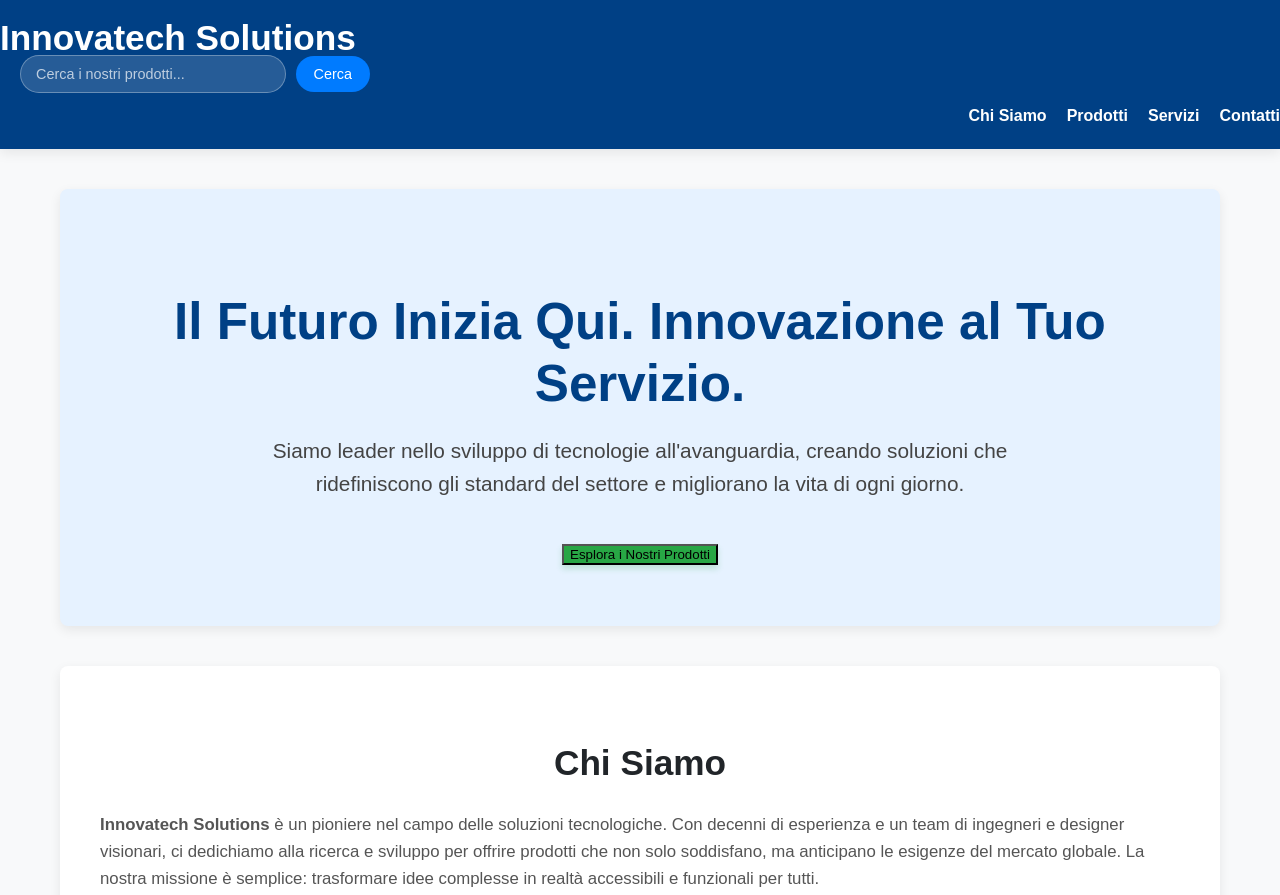
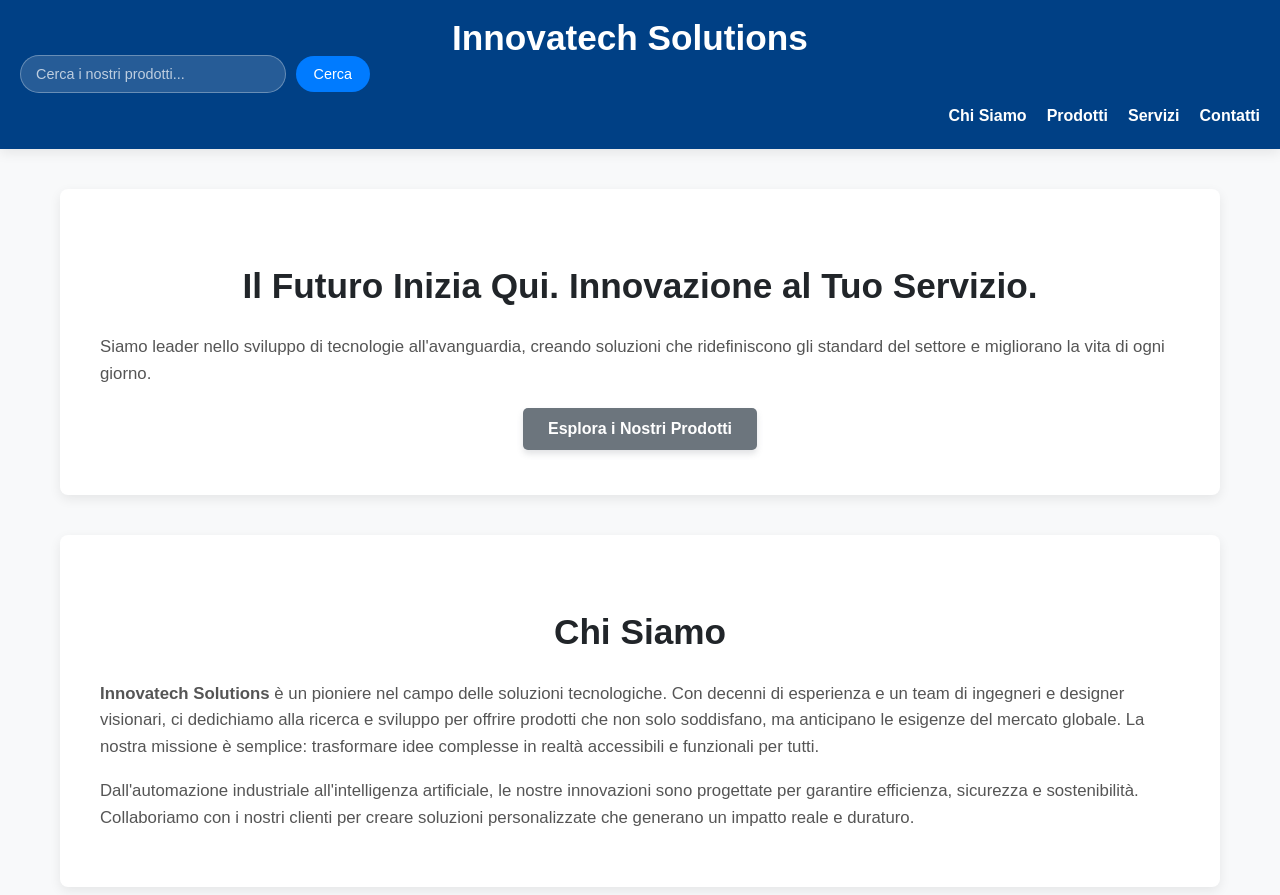
Before and after one commit to DRAMMM12/project, a plain HTML site: page index.html in a window 1280 px wide. Shown: the top 895 px of the page. Drawn offline with Linux system fonts and the light colour scheme.

Commit message:
Update index.html

```diff
--- a/index.html
+++ b/index.html
@@ -6,7 +6,7 @@
     <meta name="description" content="Innovatech Solutions: Leader nello sviluppo di soluzioni tecnologiche all'avanguardia per un futuro migliore. Esplora i nostri prodotti e servizi innovativi.">
     <meta name="keywords" content="Innovatech Solutions, tecnologia, innovazione, soluzioni, prodotti, servizi, azienda, qualità, futuro, ricerca e sviluppo">
     <meta name="author" content="Innovatech Solutions Team">
-    <title>Innovatech Solutions - Soluzioni Tecnologiche Innovative per il Futuro</title>
+    <title> Innovatech Solutions - Soluzioni Tecnologiche Innovative per il Futuro</title>
 
     <link rel="stylesheet" href="style.css">
 
@@ -17,7 +17,9 @@
     <header>
         <div class="header-content">
             <a href="index.html" class="logo-link">
-                <h1>Innovatech Solutions</h1>
+                <div style="width: fit-content; margin: 0 auto;">
+                    <h1>Innovatech Solutions</h1>
+                </div>
             </a>
             <nav class="search-bar" aria-label="Ricerca nel sito">
                 <label for="searchInput" class="sr-only">Cerca prodotti o soluzioni</label>
@@ -31,16 +33,19 @@
                 <li><a href="#products">Prodotti</a></li>
                 <li><a href="#services">Servizi</a></li>
                 <li><a href="#contact">Contatti</a></li>
+                <li></li>
             </ul>
         </nav>
     </header>
 
     <main>
-        <section id="hero" aria-labelledby="heroHeading">
+        <section id="products" aria-labelledby="productsHeading">
             <h2 id="heroHeading">Il Futuro Inizia Qui. Innovazione al Tuo Servizio.</h2>
             <p>Siamo leader nello sviluppo di tecnologie all'avanguardia, creando soluzioni che ridefiniscono gli standard del settore e migliorano la vita di ogni giorno.</p>
 
-            <button type="button" id="exploreProductsButton" aria-live="polite">Esplora i Nostri Prodotti</button>
+            <div style="text-align: center;">
+              <button type="button" class="btn-secondary" style="display: inline-block;">Esplora i Nostri Prodotti</button>
+            </div>
         </section>
 
         <section id="about" aria-labelledby="aboutHeading">
@@ -113,3 +118,7 @@
 
 </body>
 </html>
+    <script src="script.js" defer></script>
+
+</body>
+</html>
```
